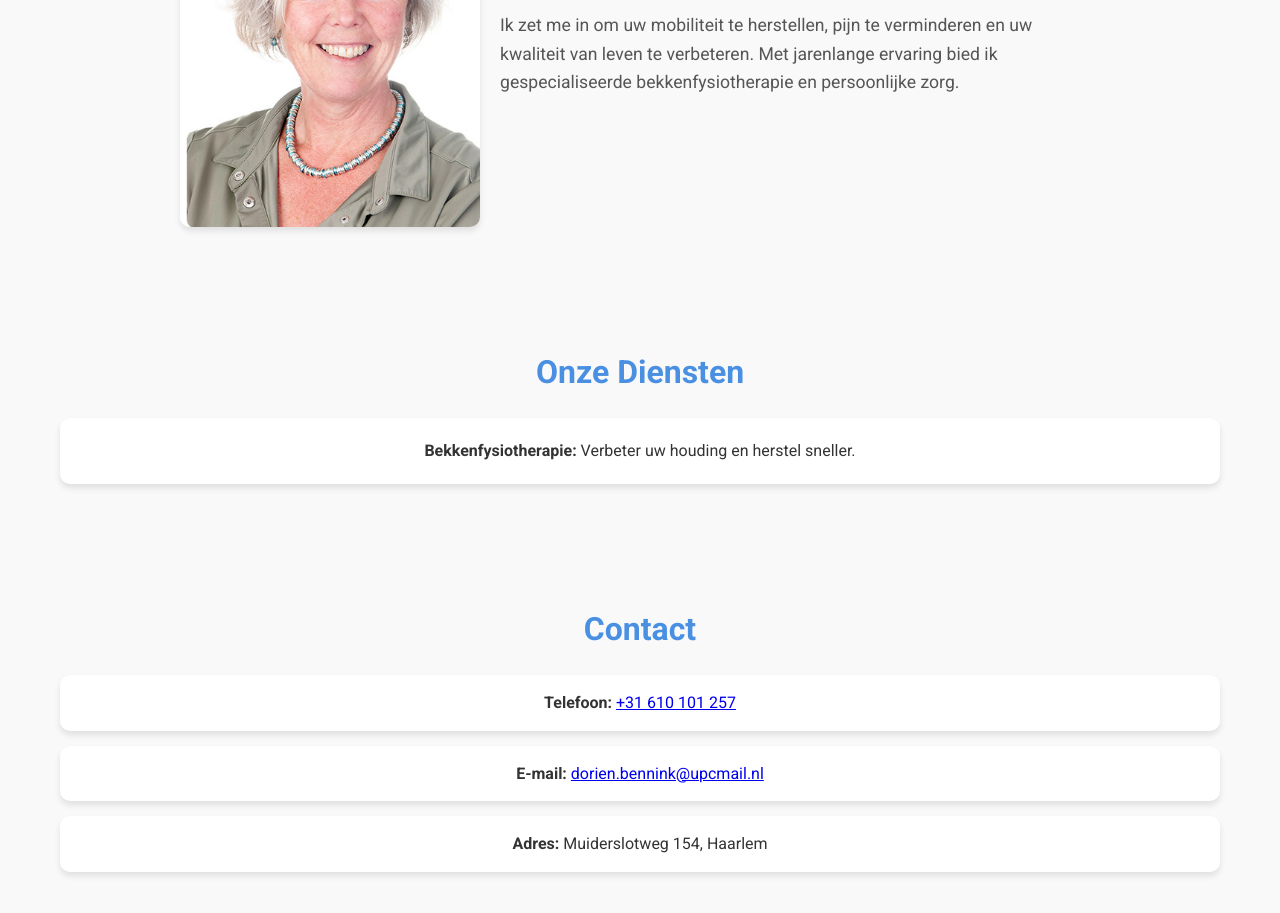
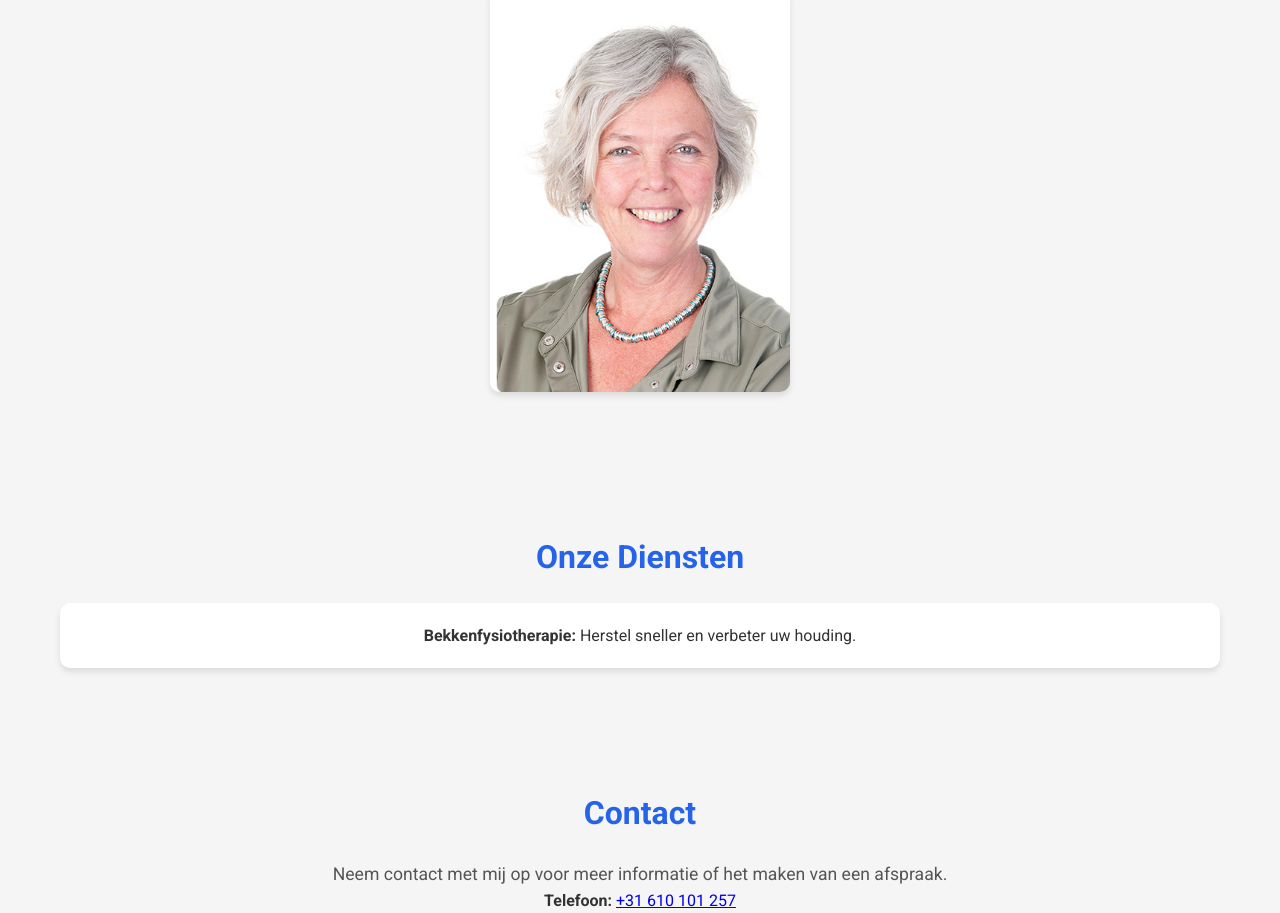
Before and after one commit to Klissoe/FysioWeb, a plain HTML site: page index.html in a window 1280 px wide. Shown: the part 617-1530 px from the top of the page. Drawn offline with Linux system fonts and the light colour scheme.

Commit message:
Add files via upload

```diff
--- a/index.html
+++ b/index.html
@@ -18,12 +18,12 @@
             font-family: 'Roboto', sans-serif;
             line-height: 1.6;
             color: #333;
-            background-color: #f9f9f9;
+            background-color: #f5f5f5;
         }
 
         /* Navigatiebalk */
         header {
-            background-color: #4a90e2;
+            background-color: #3b82f6;
             color: white;
             padding: 15px 20px;
             display: flex;
@@ -32,6 +32,7 @@
             position: sticky;
             top: 0;
             z-index: 1000;
+            box-shadow: 0 2px 5px rgba(0, 0, 0, 0.1);
         }
 
         header .logo {
@@ -59,13 +60,13 @@
         /* Hero Sectie */
         .hero {
             text-align: center;
-            padding: 80px 20px;
-            background: linear-gradient(135deg, #4a90e2, #4a6fa5);
+            padding: 100px 20px;
+            background: linear-gradient(135deg, #3b82f6, #2563eb);
             color: white;
         }
 
         .hero h1 {
-            font-size: 2.8rem;
+            font-size: 3rem;
             margin-bottom: 20px;
         }
 
@@ -74,54 +75,39 @@
             margin-bottom: 30px;
         }
 
-        /* Over Ons Sectie */
-        .about {
-            display: flex;
-            flex-wrap: wrap;
-            gap: 20px;
-            align-items: center;
-            justify-content: center;
-            padding: 60px 20px;
-            max-width: 1200px;
-            margin: 0 auto;
-            text-align: left;
-        }
-
-        .about img {
-            max-width: 300px;
-            border-radius: 10px;
-            box-shadow: 0px 4px 6px rgba(0, 0, 0, 0.1);
-        }
-
-        .about .content {
-            flex: 1;
-            max-width: 600px;
-        }
-
-        .about h2 {
-            font-size: 2rem;
-            color: #4a90e2;
-            margin-bottom: 20px;
-        }
-
-        .about p {
-            font-size: 1.1rem;
-            color: #555;
-            margin-bottom: 15px;
-        }
-
-        /* Diensten Sectie */
-        .services {
+        /* Animatie Stijlen */
+        .section {
             padding: 60px 20px;
             max-width: 1200px;
             margin: 0 auto;
             text-align: center;
+            opacity: 0;
+            transform: translateY(50px);
+            transition: opacity 1s ease, transform 1s ease;
         }
 
-        .services h2 {
+        .section.visible {
+            opacity: 1;
+            transform: translateY(0);
+        }
+
+        .section h2 {
             font-size: 2rem;
+            color: #2563eb;
             margin-bottom: 20px;
-            color: #4a90e2;
+        }
+
+        .section p {
+            font-size: 1.1rem;
+            color: #555;
+        }
+
+        .section img {
+            max-width: 300px;
+            margin: 20px auto;
+            display: block;
+            border-radius: 10px;
+            box-shadow: 0px 4px 6px rgba(0, 0, 0, 0.1);
         }
 
         .services ul {
@@ -137,28 +123,6 @@
             padding: 20px;
             border-radius: 10px;
             box-shadow: 0px 4px 6px rgba(0, 0, 0, 0.1);
-        }
-
-        /* Contact Sectie */
-        .contact {
-            padding: 60px 20px;
-            max-width: 1200px;
-            margin: 0 auto;
-            text-align: center;
-        }
-
-        .contact h2 {
-            font-size: 2rem;
-            color: #4a90e2;
-            margin-bottom: 20px;
-        }
-
-        .contact div {
-            background: white;
-            padding: 15px;
-            border-radius: 10px;
-            box-shadow: 0px 4px 6px rgba(0, 0, 0, 0.1);
-            margin-bottom: 15px;
         }
 
         /* Footer */
@@ -197,25 +161,24 @@
     </section>
 
     <!-- Over Ons Sectie -->
-    <section class="about" id="about">
+    <section class="section" id="about">
+        <h2>Over Mij</h2>
+        <p>Ik ben Dorien Bennink, gespecialiseerd in bekkenfysiotherapie. Ik bied persoonlijke zorg om uw mobiliteit te herstellen en uw pijn te verlichten.</p>
         <img src="foto%20Dorien%20Bennink.png" alt="Dorien Bennink">
-        <div class="content">
-            <h2>Over Dorien Bennink</h2>
-            <p>Ik zet me in om uw mobiliteit te herstellen, pijn te verminderen en uw kwaliteit van leven te verbeteren. Met jarenlange ervaring bied ik gespecialiseerde bekkenfysiotherapie en persoonlijke zorg.</p>
-        </div>
     </section>
 
     <!-- Diensten Sectie -->
-    <section class="services" id="services">
+    <section class="section services" id="services">
         <h2>Onze Diensten</h2>
         <ul>
-            <li><strong>Bekkenfysiotherapie:</strong> Verbeter uw houding en herstel sneller.</li>
+            <li><strong>Bekkenfysiotherapie:</strong> Herstel sneller en verbeter uw houding.</li>
         </ul>
     </section>
 
     <!-- Contact Sectie -->
-    <section class="contact" id="contact">
+    <section class="section" id="contact">
         <h2>Contact</h2>
+        <p>Neem contact met mij op voor meer informatie of het maken van een afspraak.</p>
         <div>
             <strong>Telefoon:</strong> <a href="tel:0610101257">+31 610 101 257</a>
         </div>
@@ -231,5 +194,24 @@
     <footer>
         <p>&copy; 2024 Dorien Bennink Fysiotherapie. Alle rechten voorbehouden.</p>
     </footer>
+
+    <script>
+        // JavaScript om scroll animatie toe te voegen
+        const sections = document.querySelectorAll('.section');
+
+        const observer = new IntersectionObserver(entries => {
+            entries.forEach(entry => {
+                if (entry.isIntersecting) {
+                    entry.target.classList.add('visible');
+                }
+            });
+        }, {
+            threshold: 0.2
+        });
+
+        sections.forEach(section => {
+            observer.observe(section);
+        });
+    </script>
 </body>
 </html>
```
Also changed, not shown: about.html (added, +34 -0 lines), contact.html (added, +41 -0 lines), services.html (added, +34 -0 lines).
